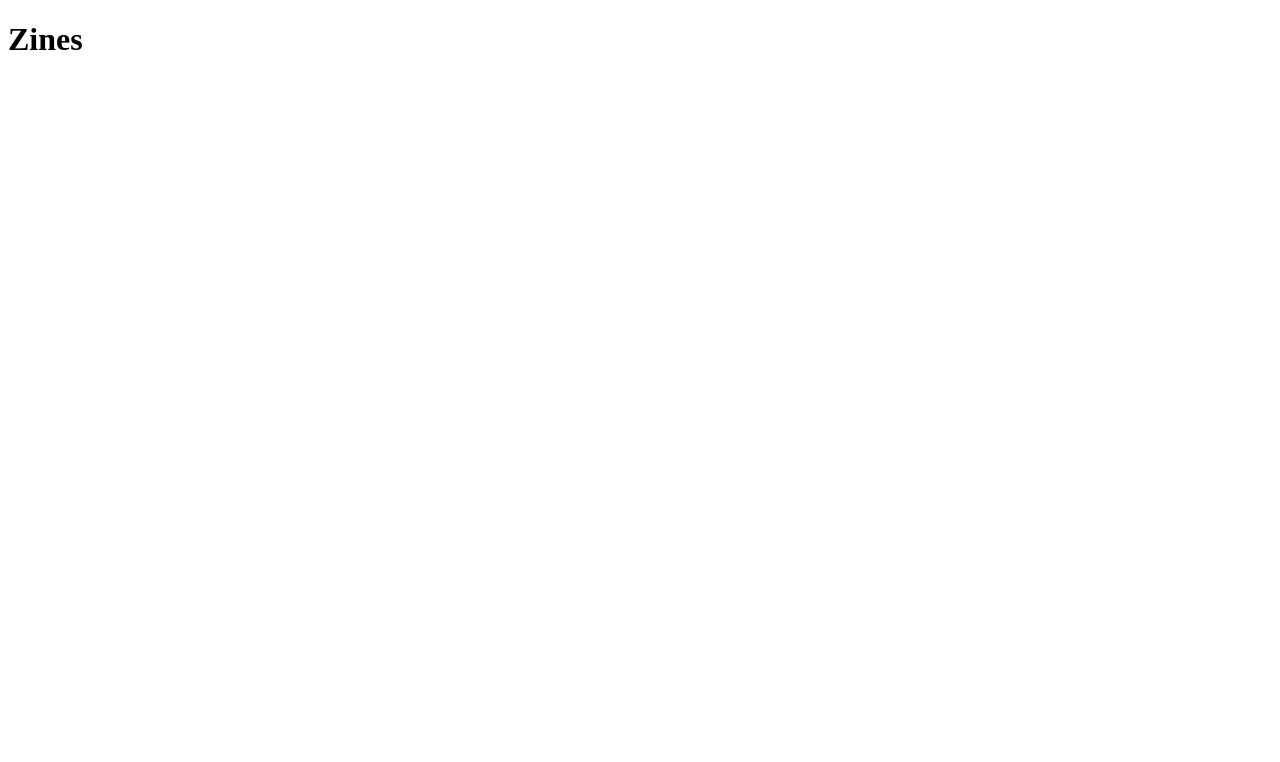
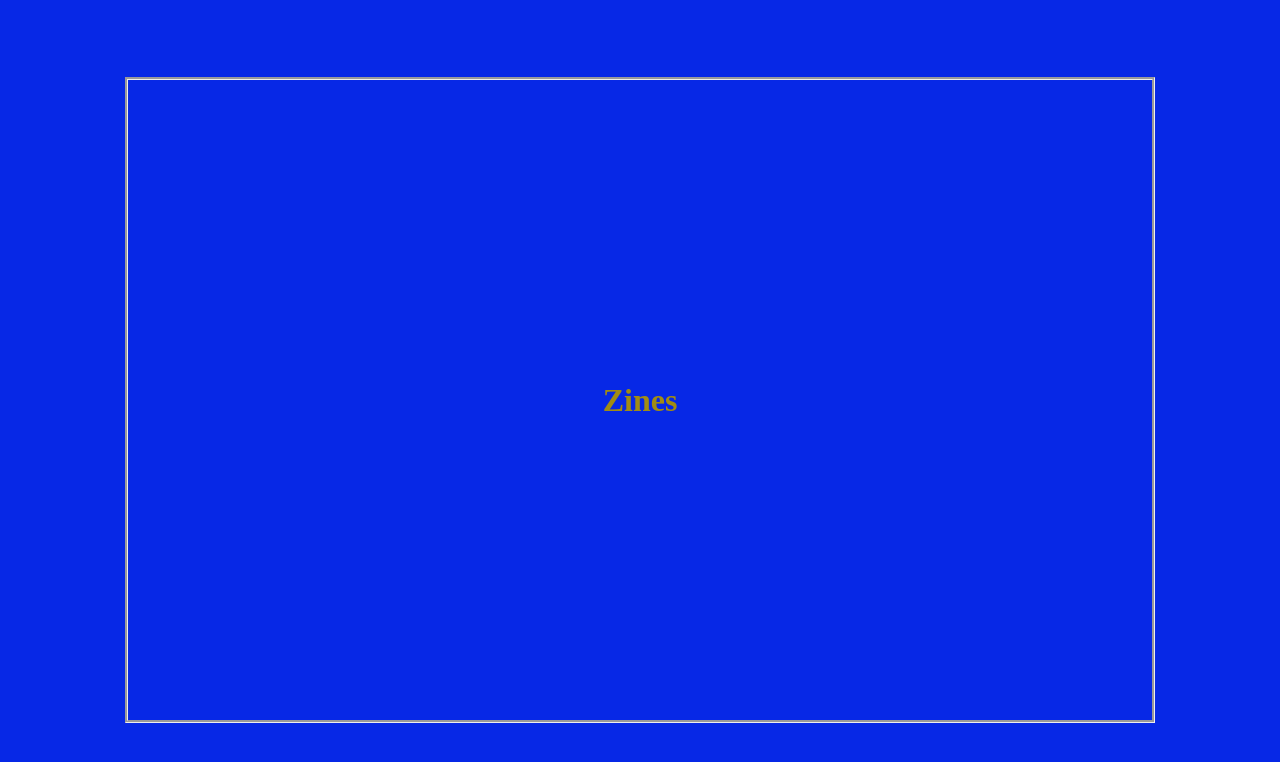
Before and after one commit to Ezequiel-Valencia/AvocadoMoon.github.io, a SvelteKit app: page /zines in a window 1280 px wide. Shown: the top 762 px of the page. Built offline with nearby package versions, Linux system fonts and the light colour scheme.

Commit message:
Center text and border

```diff
--- a/src/routes/zines/+page.svelte
+++ b/src/routes/zines/+page.svelte
@@ -1 +1,55 @@
-<h1>Zines</h1>
+<script lang="ts">
+</script>
+
+
+
+<div id="main-div">
+    <div id="intro">
+        <div id="gold-border">
+            <h1 id="zine-intro">Zines</h1>
+        </div>
+    </div>
+</div>
+
+
+
+<style lang="scss">
+    #main-div{
+        position: absolute;
+        left: 0%;
+        top: 0%;
+        height: 100%;
+        width: 100%;
+    }
+
+    #intro{
+        height: 100vh;
+        width: 100vw;
+        background-color: rgb(7, 40, 230);
+    }
+
+    #gold-border{
+        height: 80vh;
+        width: 80vw;
+        border-style: groove;
+
+        top: 50%;
+        transform: translateY(-50%);
+        margin: auto;
+        position: relative;
+    }
+
+    #zine-intro{
+        position: relative;
+        margin: 0%;
+        padding: 0%;
+
+        top: 50%;
+        transform: translateY(-50%);
+        text-align: center;
+        color: rgb(161, 140, 19);
+    }
+
+
+
+</style>
```
